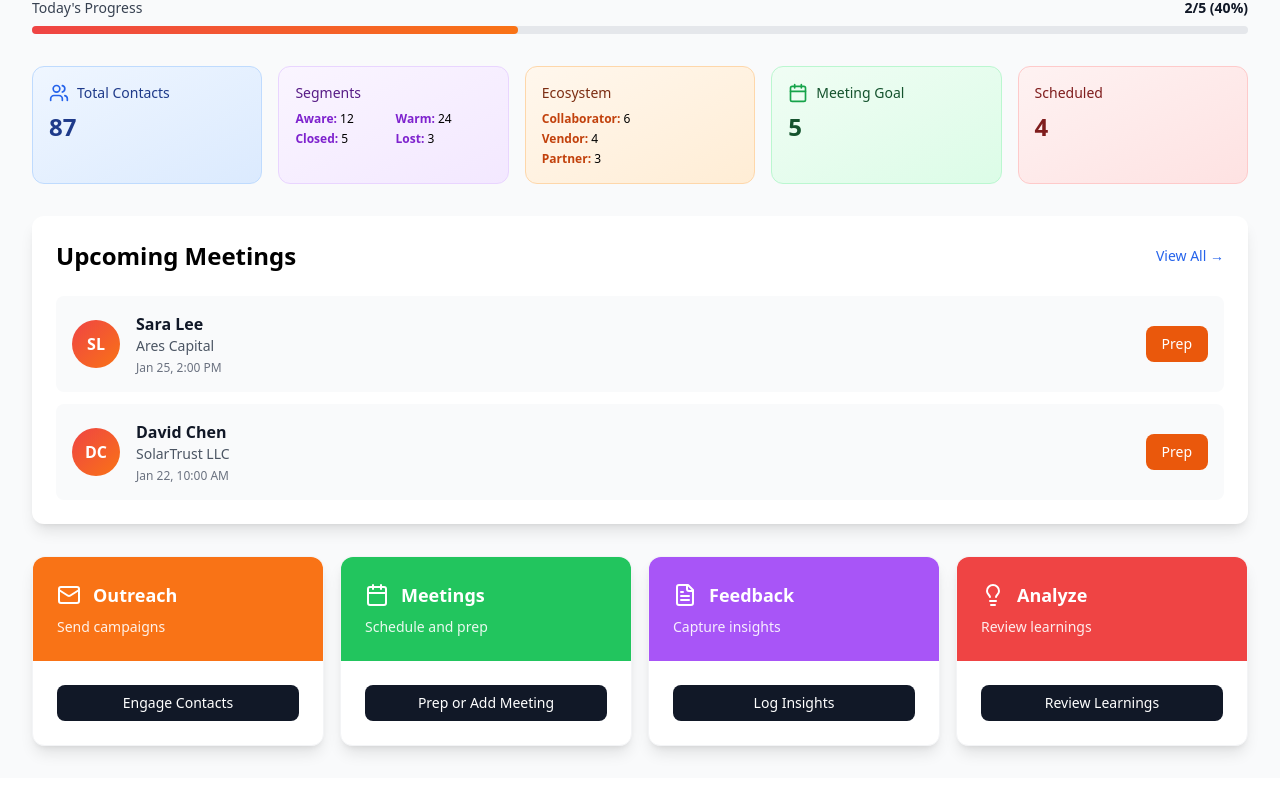
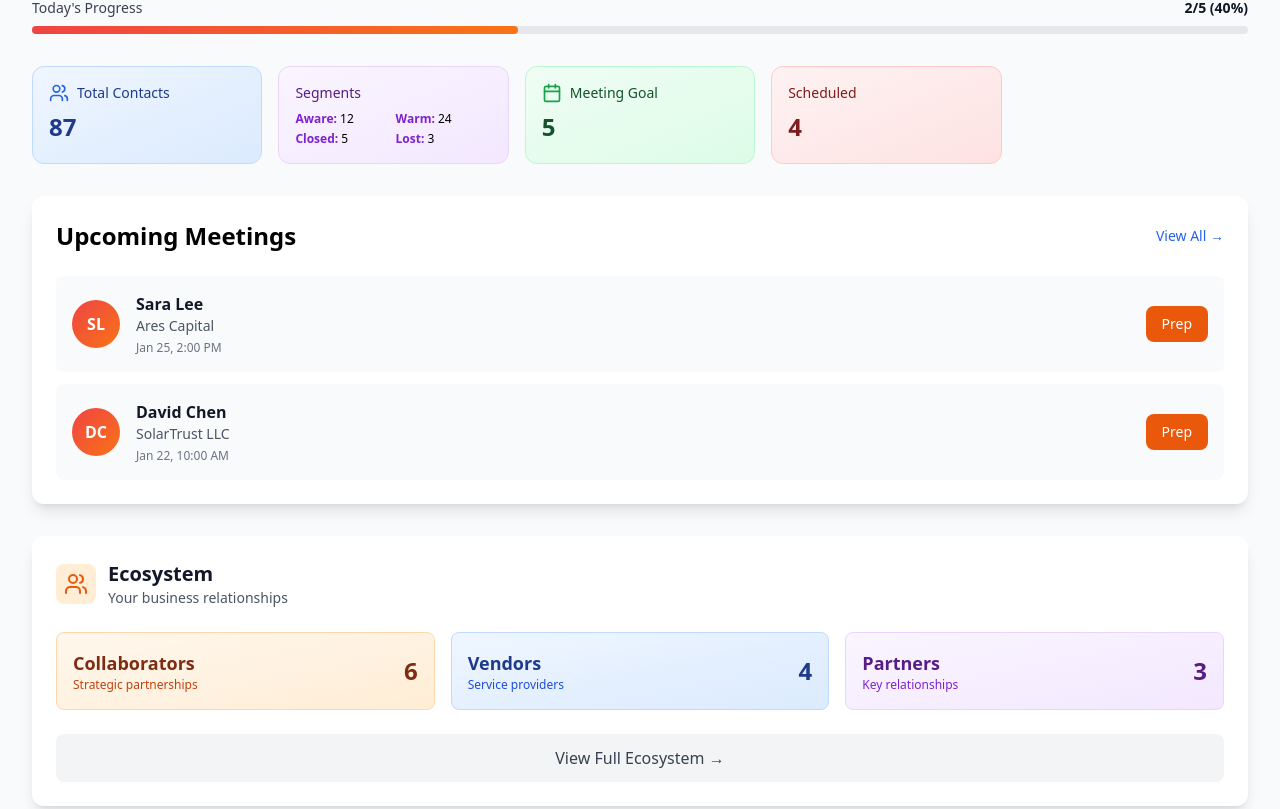
Before and after one commit to Ignite-Strategies/IgniteLegal-frontend, a React (Vite) app: page /engage in a window 1280 px wide. Shown: the part 251-1060 px from the top of the page. Before the commit the page ends 1029 px from the top, so only its background shows below. Built offline with nearby package versions, Linux system fonts and the light colour scheme.

Commit message:
Refactor Ecosystem section to show cards with View Full Ecosystem button linking to ecosystem builder

```diff
--- a/src/pages/relationship/Relationship.jsx
+++ b/src/pages/relationship/Relationship.jsx
@@ -109,21 +109,7 @@ export default function Relationship() {
           </div>
         </div>
 
-        {/* Ecosystem */}
-        <div className="bg-gradient-to-br from-orange-50 to-orange-100 rounded-xl p-4 border border-orange-200">
-          <h3 className="text-sm font-medium text-orange-900 mb-2">Ecosystem</h3>
-          <div className="space-y-1 text-xs">
-            <div>
-              <span className="text-orange-700 font-semibold">Collaborator:</span> {mockContacts.ecosystem.Collaborator}
-            </div>
-            <div>
-              <span className="text-orange-700 font-semibold">Vendor:</span> {mockContacts.ecosystem.Vendor}
-            </div>
-            <div>
-              <span className="text-orange-700 font-semibold">Partner:</span> {mockContacts.ecosystem.Partner}
-            </div>
-          </div>
-        </div>
+        {/* Ecosystem - Expand to full row below */}
 
         {/* Meeting Goal */}
         <div className="bg-gradient-to-br from-green-50 to-green-100 rounded-xl p-4 border border-green-200">
@@ -186,6 +172,61 @@ export default function Relationship() {
         )}
       </div>
 
+      {/* Ecosystem Summary */}
+      <div className="bg-white rounded-xl shadow-lg p-6 mb-8">
+        <div className="flex items-center gap-3 mb-6">
+          <div className="w-10 h-10 bg-orange-100 rounded-lg flex items-center justify-center">
+            <Users className="h-6 w-6 text-orange-600" />
+          </div>
+          <div>
+            <h2 className="text-xl font-bold text-gray-900">Ecosystem</h2>
+            <p className="text-sm text-gray-600">Your business relationships</p>
+          </div>
+        </div>
+
+        <div className="grid grid-cols-1 md:grid-cols-3 gap-4 mb-6">
+          {/* Collaborators */}
+          <div className="bg-gradient-to-br from-orange-50 to-orange-100 rounded-lg p-4 border border-orange-200">
+            <div className="flex items-center justify-between">
+              <div>
+                <h3 className="text-lg font-bold text-orange-900">Collaborators</h3>
+                <p className="text-xs text-orange-700">Strategic partnerships</p>
+              </div>
+              <p className="text-2xl font-bold text-orange-900">{mockContacts.ecosystem.Collaborator}</p>
+            </div>
+          </div>
+
+          {/* Vendors */}
+          <div className="bg-gradient-to-br from-blue-50 to-blue-100 rounded-lg p-4 border border-blue-200">
+            <div className="flex items-center justify-between">
+              <div>
+                <h3 className="text-lg font-bold text-blue-900">Vendors</h3>
+                <p className="text-xs text-blue-700">Service providers</p>
+              </div>
+              <p className="text-2xl font-bold text-blue-900">{mockContacts.ecosystem.Vendor}</p>
+            </div>
+          </div>
+
+          {/* Partners */}
+          <div className="bg-gradient-to-br from-purple-50 to-purple-100 rounded-lg p-4 border border-purple-200">
+            <div className="flex items-center justify-between">
+              <div>
+                <h3 className="text-lg font-bold text-purple-900">Partners</h3>
+                <p className="text-xs text-purple-700">Key relationships</p>
+              </div>
+              <p className="text-2xl font-bold text-purple-900">{mockContacts.ecosystem.Partner}</p>
+            </div>
+          </div>
+        </div>
+
+        <button
+          onClick={() => navigate('/ecosystem')}
+          className="w-full px-4 py-3 bg-gray-100 text-gray-700 rounded-lg hover:bg-gray-200 transition font-medium flex items-center justify-center gap-2"
+        >
+          View Full Ecosystem →
+        </button>
+      </div>
+
       {/* 4-Card Action Row */}
       <div className="grid grid-cols-1 md:grid-cols-2 lg:grid-cols-4 gap-4">
         {actionCards.map((card) => (
```
